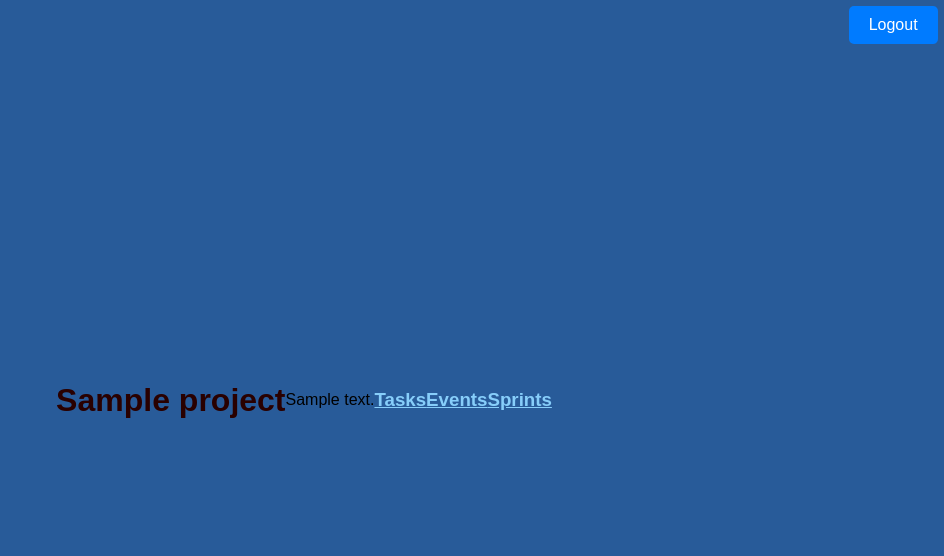
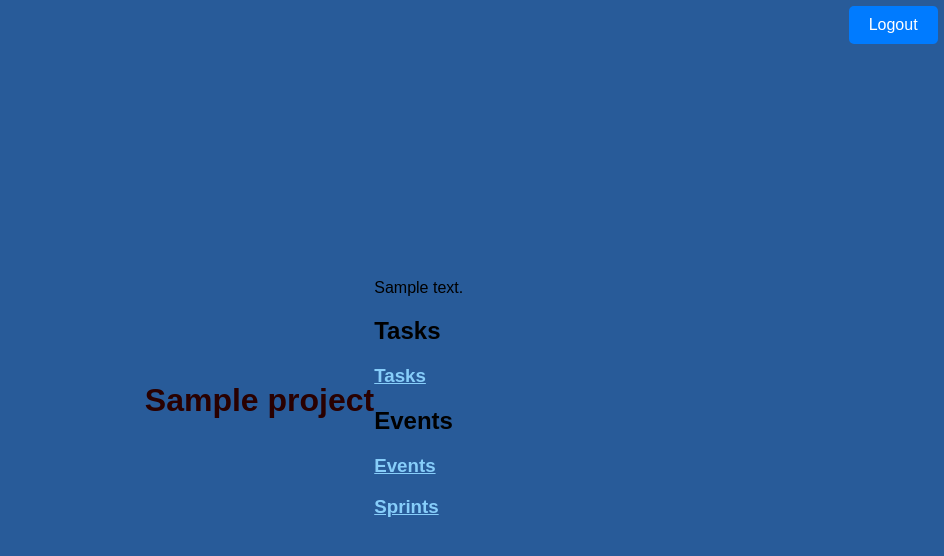
Before and after one commit to EricsenSemedo/project_manager_pro, a PHP site: page /project_manager_pro/project_view.php?id=1 in a window 1280 px wide. Shown: the top 556 px of the page, without its empty margins (336-1280 px from the left). Run offline with PHP 8.4, Linux system fonts and the light colour scheme; the visitor is signed in with stand-in values (Sample User, id 1); tables that the repository leaves empty or names only in its code hold one stand-in row (values such as "Sample post").

Commit message:
prepping for khan ban view

```diff
--- a/project_view.php
+++ b/project_view.php
@@ -23,7 +23,17 @@
             FROM Projects
             WHERE project_id = :project_id;";
         $project = pdo($pdo, $sql, ["project_id" => $projectId])->fetch();
+
         return $project;
+    }
+
+    function getAssociatedTasks(PDO $pdo, int $projectId){
+        $sql = "SELECT task_id, title, description, due_date
+            FROM Tasks
+            WHERE project_id = :project_id;";
+        $tasks = pdo($pdo, $sql, ["project_id" => $projectId])->fetchAll();
+
+        return $tasks;
     }
 
     $projectDetails = getProjectDetails($pdo, $projectId);
@@ -37,17 +47,29 @@
         <link rel="stylesheet" href="css/style.css">
     </HEAD>
     <BODY>
-        <h1><?= $projectDetails["title"] ?></h1>
-        <p><?= $projectDetails["description"] ?></p>
+        <header>
+            <h1><?= $projectDetails["title"] ?></h1>
+        </header>
 
-        <a href="project_tasks.php?id=<?= $projectId ?>"><h3>Tasks</h3></a>
+        <main>
+            <p><?= $projectDetails["description"] ?></p>
 
-        <a href="project_events.php?id=<?= $projectId ?>"><h3>Events</h3></a>
+            <section>
+                <h2>Tasks</h2>
+                <a href="project_tasks.php?id=<?= $projectId ?>"><h3>Tasks</h3></a>
+            </section>
 
-        <a href="project_sprints.php?id=<?= $projectId ?>"><h3>Sprints</h3></a>
+            <section>
+                <h2>Events</h2>
+                <a href="project_events.php?id=<?= $projectId ?>"><h3>Events</h3></a>
+            </section>
 
+            <section>
+                <a href="project_sprints.php?id=<?= $projectId ?>"><h3>Sprints</h3></a>
+            </section>
 
-        <a class="logout-button" href="logout.php">Logout</a>
+            <a class="logout-button" href="logout.php">Logout</a>
+        </main>
     </BODY>
 
 </HTML>
```
